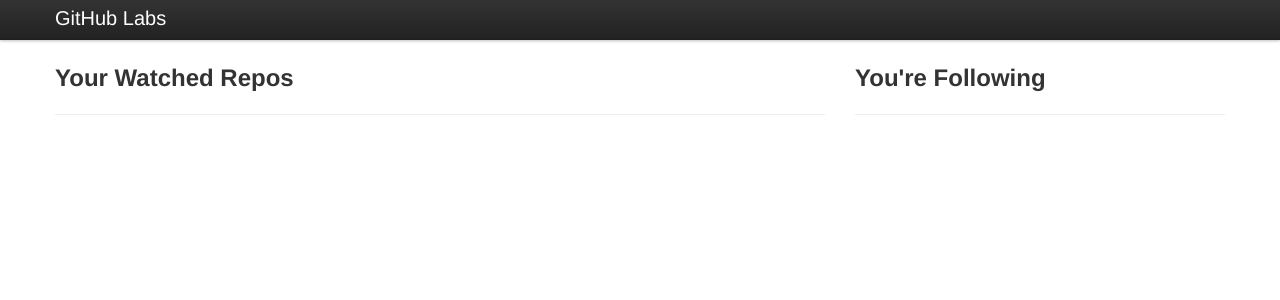
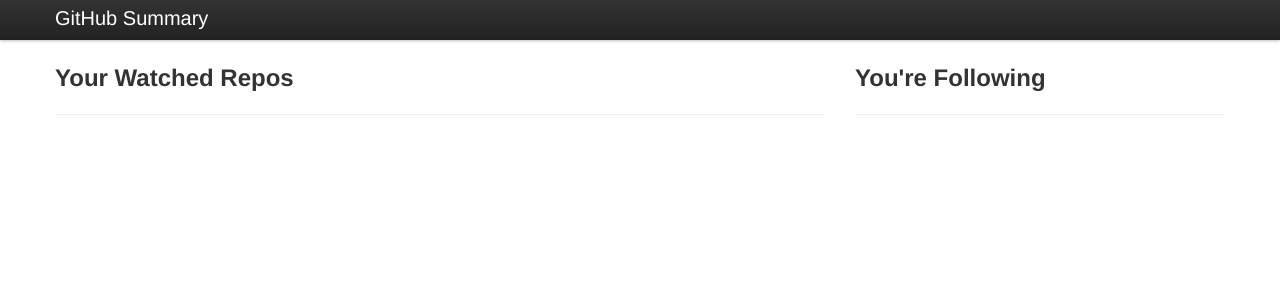
Before and after one commit to jeanpimentel/GitHub-Summary, a PHP site: template src/GitHubSummary/Resources/Views/index.twig in a window 1280 px wide. Shown: the top 300 px of the page. Run offline with PHP 8.4, Linux system fonts and the light colour scheme; the template is opened without the code that fills it, so the values that code supplies are empty; some libraries are stand-ins or nearby versions.

Commit message:
Change header

```diff
--- a/src/GitHubSummary/Resources/Views/layout.twig
+++ b/src/GitHubSummary/Resources/Views/layout.twig
@@ -34,7 +34,7 @@
             <span class="icon-bar"></span>
             <span class="icon-bar"></span>
           </a>
-          <a class="brand" href="/">GitHub Labs</a>
+          <a class="brand" href="/">GitHub Summary</a>
           <div class="nav-collapse">
             {% if app.session.has('access_token') %}
               <ul class="nav">
```
